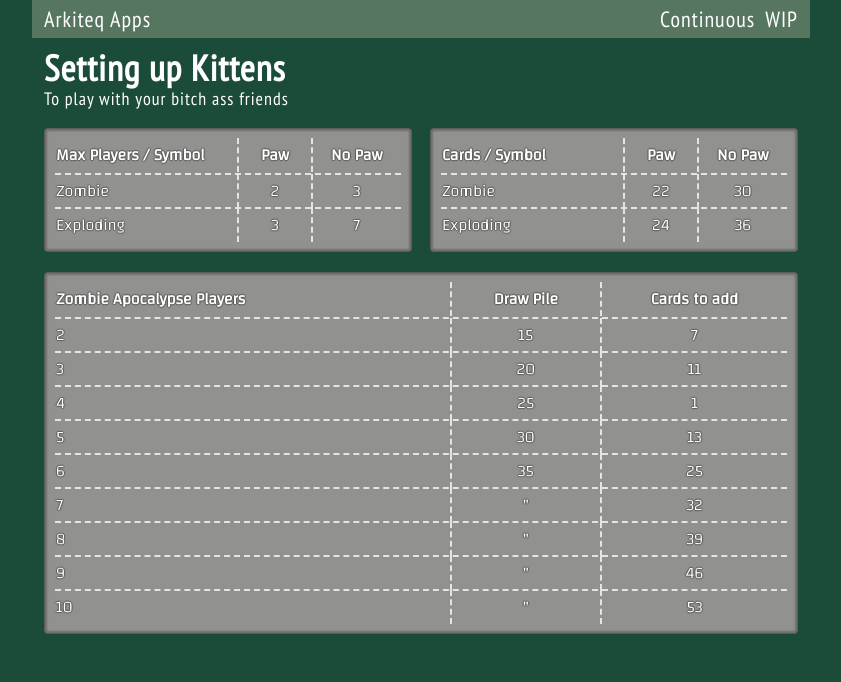
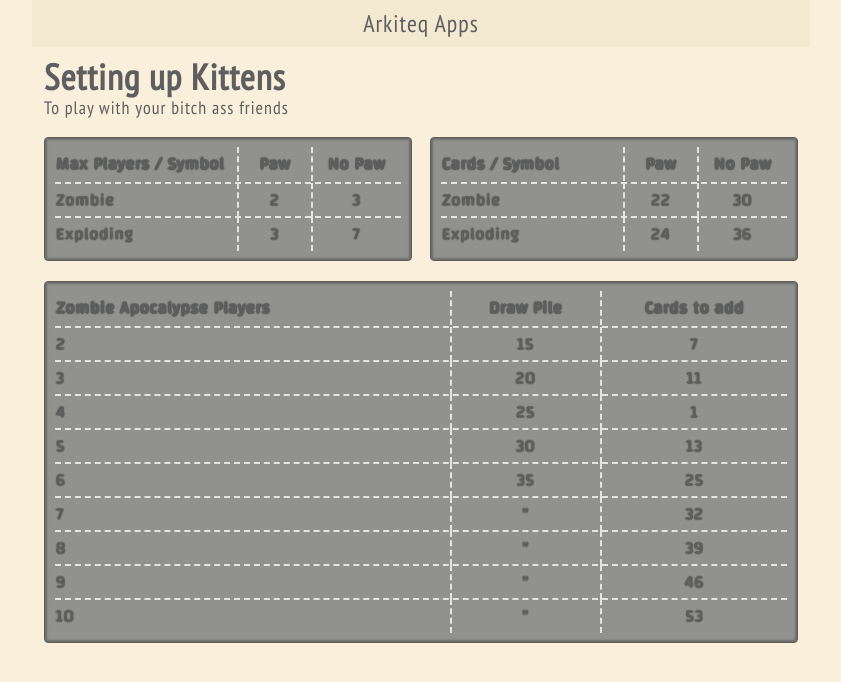
Before and after one commit to ASPinho/ASPinho.github.io, a React (Create React App) app in the folder arkiteq-home/: page /EK in a window 1280 px wide. Shown: the top 682 px of the page, without its empty margins (219-1060 px from the left). Built offline with nearby package versions, Linux system fonts and the light colour scheme.

Commit message:
added routing

```diff
--- a/arkiteq-home/src/App.tsx
+++ b/arkiteq-home/src/App.tsx
@@ -3,6 +3,7 @@
 import {getPlayersPerSymbol, getCardsPerSymbol, getZombieApocalypseCards} from "./scripts/kitten-tables";
 import Table from "./components/simple-table";
 import BaseLayout from "./components/base-layout";
+import PageHeader from "./components/header";
 
 
 export default App;
@@ -12,19 +13,7 @@
 
   return (
       <BaseLayout>
-        <div id="header">
-          <div>
-            <p>
-              Arkiteq Apps
-            </p>
-          </div>
-          <div className="vertical-align">
-            <p className="margin-right-xs">Continuous</p>
-            <i className="fa-solid fa-gear fa-spin margin-right-2xs" aria-hidden="true"></i>
-            <i className="fa-solid fa-gear fa-spin fa-spin-reverse fa-xs" aria-hidden="true"></i>
-            <p className="margin-left-xs">WIP</p>
-          </div>
-        </div>
+        <PageHeader />
         <div id="content">
           <div className="content-title">
             <p>Setting up Kittens</p>
--- /dev/null
+++ b/arkiteq-home/src/components/header.tsx
@@ -0,0 +1,11 @@
+import React from "react";
+
+function PageHeader ()  {
+    return (
+        <div id="header">
+            Arkiteq Apps
+        </div>
+    )
+}
+
+export default PageHeader
--- a/arkiteq-home/src/index.tsx
+++ b/arkiteq-home/src/index.tsx
@@ -1,15 +1,28 @@
 import React from 'react';
 import ReactDOM from 'react-dom/client';
-import { BrowserRouter} from "react-router-dom";
+import {createBrowserRouter, RouterProvider} from "react-router-dom";
 import './styles/teriyarki-theme.css';
 import './styles/flex-rules.css'
 import App from './App';
+import ExplodingKittens from "./routes/exploding-kittens";
+
+const router = createBrowserRouter([
+    {
+        path: "/",
+        element: <App />
+    },
+    {
+        path: "EK",
+        element: <ExplodingKittens />
+    }
+])
 
 const root = ReactDOM.createRoot(
   document.getElementById('root') as HTMLElement
 );
+
 root.render(
-  <BrowserRouter>
-    <App />
-  </BrowserRouter>
+  <React.StrictMode>
+      <RouterProvider router={router} />
+  </React.StrictMode>
 );
--- /dev/null
+++ b/arkiteq-home/src/routes/exploding-kittens.tsx
@@ -0,0 +1,39 @@
+import React from "react";
+import BaseLayout from "../components/base-layout";
+import PageHeader from "../components/header";
+import RetroConsole from "../components/retro-console";
+import Table from "../components/simple-table";
+import {getCardsPerSymbol, getPlayersPerSymbol, getZombieApocalypseCards} from "../scripts/kitten-tables";
+
+function ExplodingKittens () {
+    return (
+        <BaseLayout>
+            <PageHeader />
+            <div id="content">
+                <div className="content-title">
+                    <p>Setting up Kittens</p>
+                </div>
+                <div className="content-subtitle ph">
+                    <p>To play with your bitch ass friends</p>
+                </div>
+                <div className="content-container">
+                    <div className="horizontal-align justify-content-space-between margin-bottom-l">
+                        <RetroConsole>
+                            <Table data={getPlayersPerSymbol()}/>
+                        </RetroConsole>
+                        <RetroConsole>
+                            <Table data={getCardsPerSymbol()}/>
+                        </RetroConsole>
+                    </div>
+                    <div className="horizontal-align margin-bottom-l">
+                        <RetroConsole>
+                            <Table data={getZombieApocalypseCards()}/>
+                        </RetroConsole>
+                    </div>
+                </div>
+            </div>
+        </BaseLayout>
+    );
+}
+
+export default ExplodingKittens
--- a/arkiteq-home/src/styles/teriyarki-theme.css
+++ b/arkiteq-home/src/styles/teriyarki-theme.css
@@ -5,7 +5,7 @@
 
   --main-color: #1A4C39;
 
-  --beige: #ECE7CA;
+  --beige: #F9EFDB;
 
   --gray-light: #E4E4E4;
   --gray: #91918F;
@@ -43,34 +43,35 @@
   padding: 0;
   border: 0;
 }
-
 body {
   height: 100%;
-  background-color: var(--main-color);
-  color: white;
+  background-color: var(--beige);
+  color: var(--gray-dark);
+  letter-spacing: 1px;
   font-size: var(--font-m);
   font-family: 'PT Sans Narrow', sans-serif;
   overflow: hidden;
   display: flex;
+  flex-direction: row;
   justify-content: center;
-  flex-direction: row;
 }
+
 
 p {
   line-height: 1;
-  letter-spacing: 1px;
 }
 
 #main-content {
   height: 100%;
+  width: 100%;
   flex: 1;
 }
 
 #header {
-  padding: var(--space-s) var(--space-m);
-  display: flex;
-  justify-content: space-between;
-  font-size: var(--font-xl);
+  padding: var(--space-s) 0;
+  text-align: center;
+  width: 100%;
+  font-size: var(--font-heading4);
   margin-bottom: var(--space-m);
   background-color: rgba(227, 216, 183, 0.3);
 }
@@ -172,13 +173,6 @@
 .font-size-heading2 { font-size: var(--font-heading2); }
 .font-size-heading1 { font-size: var(--font-heading1); }
 
-/*====== Icon specific overrides ======*/
-
-#header .fa-solid.fa-spin {
-  -webkit-animation-duration: var(--fa-animation-duration, 4s);
-  animation-duration: var(--fa-animation-duration, 4s);
-}
-
 /*====== Display rules ======*/
 
 .ph:empty {
```
